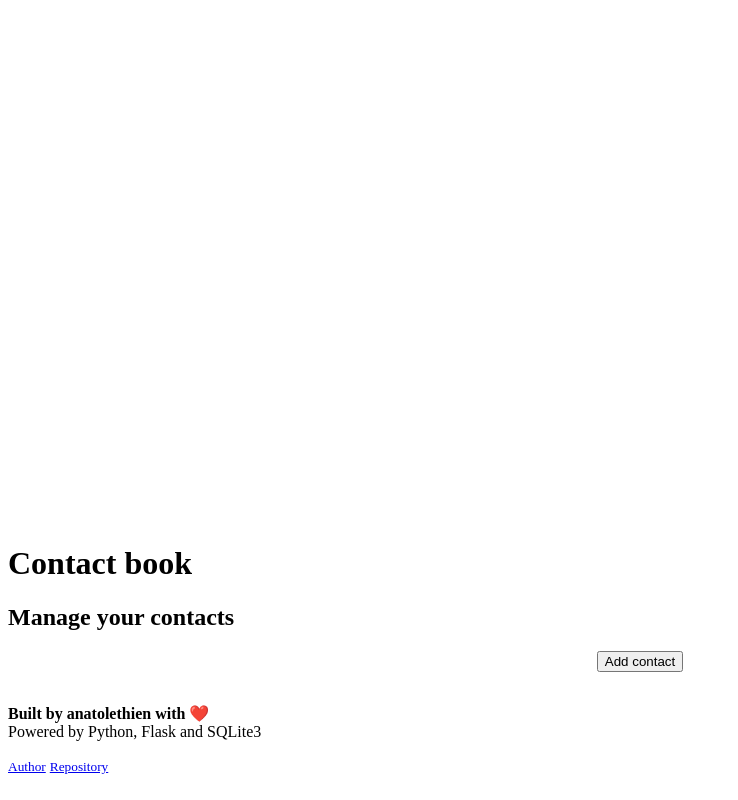
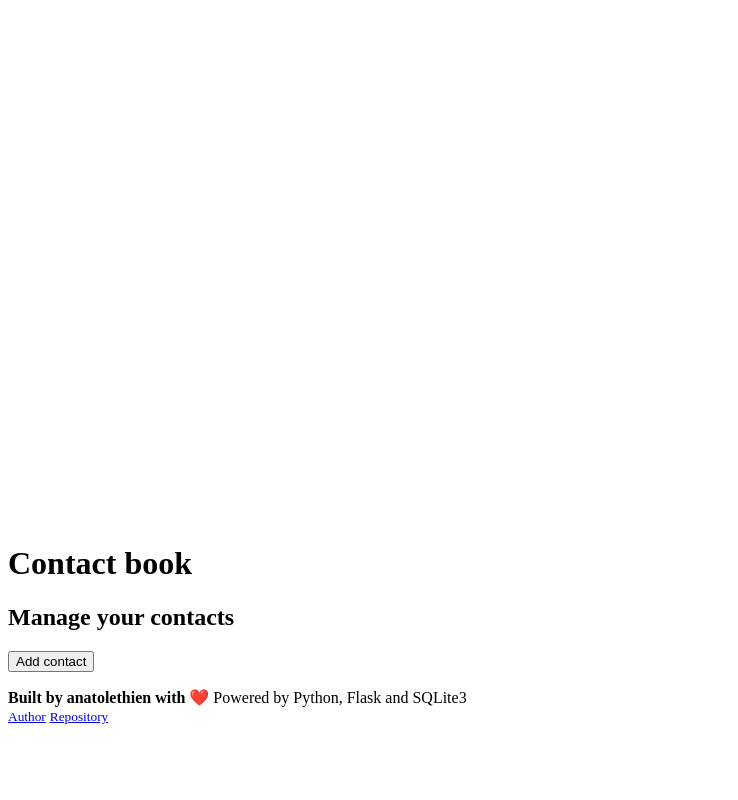
Before and after one commit to anatolethien/flask-contact-book, a Flask app: page / in a window 1280 px wide. Shown: the whole page, without its empty margins (0-738 px from the left). Run offline with Flask 2, Linux system fonts and the light colour scheme.

Commit message:
removed styling

```diff
--- a/static/css/custom.css
+++ /dev/null
@@ -1,22 +0,0 @@
-.action {
-	width: 100%;
-	display: flex;
-	justify-content: center;
-	align-items: center;
-	gap: 1rem;
-}
-
-.data {
-	width: 100%;
-}
-
-dt {
-	color: var(--primary);
-}
-
-footer div {
-	display: flex;
-	flex-flow: column nowrap;
-	padding-top: 1rem;
-	padding-bottom: 1rem;
-}
--- a/static/css/style.min.css
+++ /dev/null
@@ -1,2 +0,0 @@
-*{box-sizing:border-box;margin:0;padding:0}:root{font-family:sans-serif;font-size:2.5vh;--red:#fc4f4f;--green:#6ecb63;--blue:#0f52ba;--primary:var(--green);--secondary:#fff}.hero{background-color:var(--primary);color:var(--secondary)}body{display:flex;flex-flow:column;min-height:100vh}header{margin-bottom:2rem;padding-top:1rem;padding-bottom:1rem}header hgroup{margin-top:1rem;margin-bottom:1rem}main{flex-flow:column nowrap;flex-grow:1}main.container{align-items:center;justify-content:flex-start}footer{margin-top:2rem;padding-top:1rem;padding-bottom:1rem}footer nav{display:flex;flex-flow:column nowrap;padding-top:1rem;padding-bottom:1rem}.container{display:flex;flex-flow:column wrap;justify-content:space-between;align-items:center}@media only screen and (max-device-width:768px){.container{padding-left:.5rem;padding-right:.5rem}}@media only screen and (min-device-width:768px){.container{padding-left:15rem;padding-right:15rem}}.container.hero{flex-flow:row wrap}.logo{height:3rem}a{font-weight:700;color:var(--primary);text-decoration:none}
-.hero a{color:var(--secondary)}a:hover,a:focus{text-decoration:underline}button{justify-content:center;align-items:center;font-size:1rem;font-weight:700;outline:none;cursor:pointer;border:none;margin-top:1rem;margin-bottom:1rem;padding:.5rem}button.hero{background-color:var(--primary)}ul,dl{list-style:none;margin-top:1rem;margin-bottom:1rem}ul li{margin-top:1rem;margin-bottom:1rem}form{display:flex;flex-flow:column nowrap}form label{color:var(--primary);margin-top:.5rem}form input{outline:none}form input[type=text]{border:solid var(--primary);font-size:1rem;margin-bottom:.5rem;padding:.25rem}
--- a/templates/base.html
+++ b/templates/base.html
@@ -4,12 +4,10 @@
 		<meta charset="utf-8">
 		<title>Contacts</title>
 		<link rel="shortcut icon" href="{{ url_for('static', filename='favicon.ico')}}">
-		<link rel="stylesheet" href="{{ url_for('static', filename='css/style.css')}}">
-		<link rel="stylesheet" href="{{ url_for('static', filename='css/custom.css')}}">
 	</head>
 	<body>
-		<header class="container hero">
-			<a href="/"><img src="{{url_for('static', filename='img/logo.png')}}" alt="Logo" class="logo"></a>
+		<header>
+			<a href="/"><img src="{{url_for('static', filename='img/logo.png')}}" alt="Logo"></a>
 			<hgroup>
 				<h1>Contact book</h1>
 				<h2>Manage your contacts</h2>
@@ -20,10 +18,8 @@
 			{% endblock %}
 		</main>
 		<footer class="container hero">
-			<div>
-				<strong>Built by anatolethien with ❤️</strong>
-				Powered by Python, Flask and SQLite3
-			</div>
+			<strong>Built by anatolethien with ❤️</strong>
+			<strong></strong>Powered by Python, Flask and SQLite3</strong>
 			<nav>
 				<a href="https://anatolethien.eu"><small>Author</small></a>
 				<a href="https://github.com/anatolethien/flask-contact-book"><small>Repository</small></a>
--- a/templates/contact.html
+++ b/templates/contact.html
@@ -2,10 +2,10 @@
 {% block content %}
 <div class="action">
 	<a href="/contact/{{ contact.id }}/edit">
-		<button class="hero" type="button">Edit contact</button>
+		<button type="button">Edit contact</button>
 	</a>
 	<a href="/contact/{{ contact.id }}/delete">
-		<button class="hero" type="button">Delete contact</button>
+		<button type="button">Delete contact</button>
 	</a>
 </div>
 <div class="data">
--- a/templates/edit.html
+++ b/templates/edit.html
@@ -11,9 +11,7 @@
 	<input type="text" name="email" autocomplete="off" value="{{ contact.email }}">
 	<label for="phone">Phone number</label>
 	<input type="text" name="phone" autocomplete="off" value="{{ contact.phone }}">
-	<div class="action">
-		<button class="hero" type="submit">Edit contact</button>
-	</div>
+	<button type="submit">Edit contact</button>
 </form>
 
 {% endblock %}
--- a/templates/error.html
+++ b/templates/error.html
@@ -2,9 +2,9 @@
 
 {% block content %}
 
-<div class="error">
-	<span class="code">{{ code }}</span>
-	<span class="text">{{ text }}</span>
+<div>
+	<span>{{ code }}</span>
+	<span>{{ text }}</span>
 </div>
 
 {% endblock %}
--- a/templates/index.html
+++ b/templates/index.html
@@ -2,14 +2,14 @@
 {% block content %}
 <div class="action">
 	<a href="{{ url_for('new') }}">
-		<button class="hero" type="button">Add contact</button>
+		<button type="button">Add contact</button>
 	</a>
 </div>
-<div class="data">
-	<ul class="list">
+<div>
+	<ul>
 		{% for contact in contact_list %}
 		<li>
-			<a href="{{ url_for('contact', id=contact.id) }}" class="contrast">{{ contact.first_name }} {{ contact.last_name }}</a>
+			<a href="{{ url_for('contact', id=contact.id) }}">{{ contact.first_name }} {{ contact.last_name }}</a>
 		</li>
 		{% endfor %}
 	</ul>
--- a/templates/new.html
+++ b/templates/new.html
@@ -11,9 +11,7 @@
 	<input type="text" name="email" autocomplete="off">
 	<label for="phone">Phone number</label>
 	<input type="text" name="phone" autocomplete="off">
-	<div class="action">
-		<button class="hero" type="submit">Add contact</button>
-	</div>
+	<button type="submit">Add contact</button>
 </form>
 
 {% endblock %}
```
